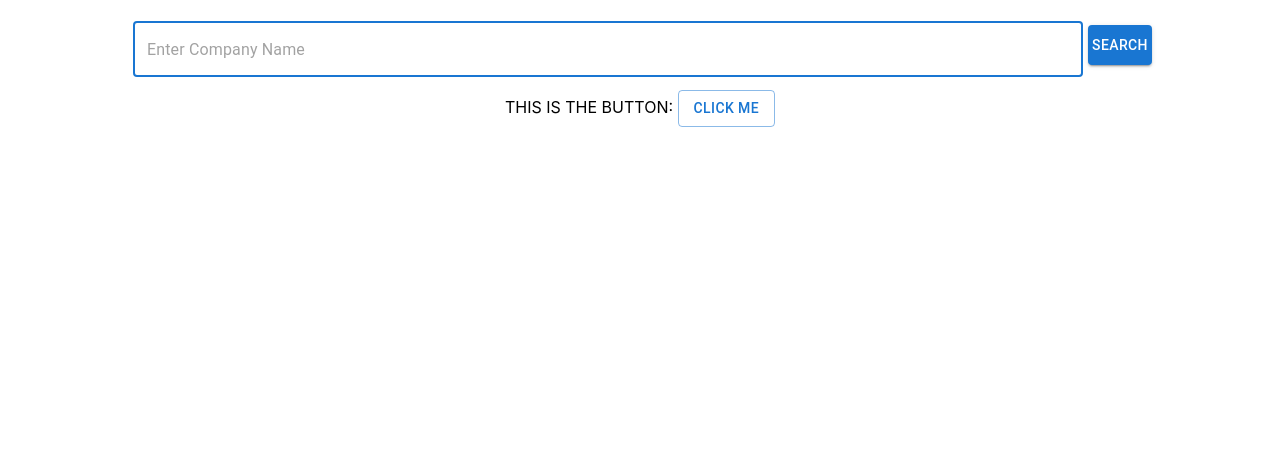
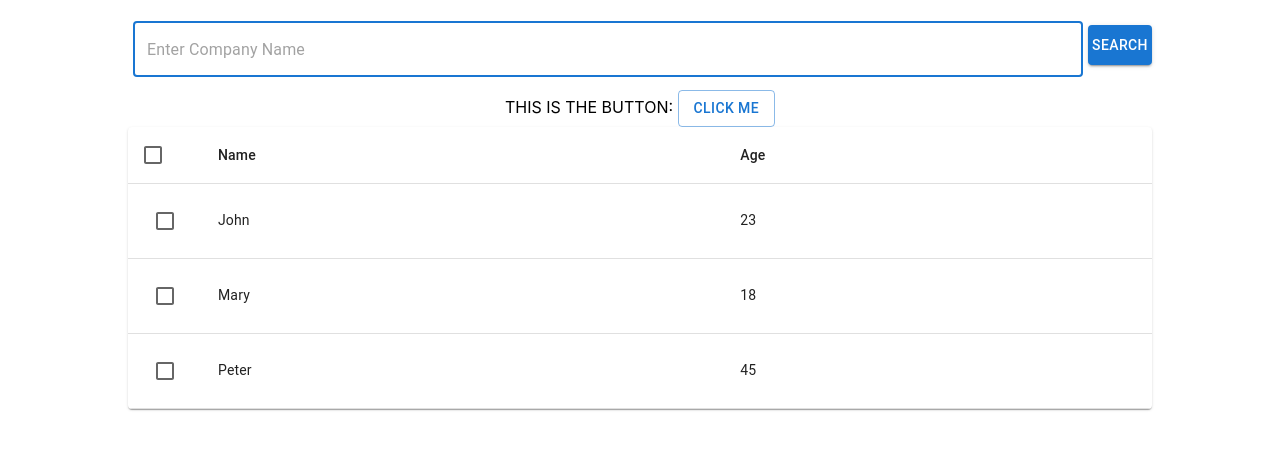
Before and after one commit to titim789/claude_hackathon, a React (Create React App) app in the folder webapp/: page / in a window 1280 px wide. Shown: the top 450 px of the page. Built offline with nearby package versions, Linux system fonts and the light colour scheme.

Commit message:
Added a table and checkboxes within it

```diff
--- a/webapp/src/components/CustomSearchBar.js
+++ b/webapp/src/components/CustomSearchBar.js
@@ -1,6 +1,5 @@
 import * as React from 'react';
 import { useState, useEffect } from 'react';
-import OutlinedInput from '@mui/material/OutlinedInput';
 import Box from '@mui/material/Box';
 import { TextField, Button } from '@mui/material';
 import './CustomSearchBar.css';
@@ -12,6 +11,10 @@ const SearchBar = () => {
     useEffect(()=>{
         console.log(input)
     },[input])
+
+    const handleSearch = (event) => {
+      setInput(event.target.value)
+    }
 
     function handleSubmit(event){
         event.preventDefault();
@@ -28,6 +31,7 @@ const SearchBar = () => {
             id="input"
             name="input"
             placeholder='Enter Company Name'
+            onChange={handleSearch}
             sx={{padding:"5px"}}
             autoFocus
           />
--- /dev/null
+++ b/webapp/src/components/CustomTable.js
@@ -0,0 +1,65 @@
+import {TableContainer, Paper, TableCell, TableHead, Table, TableRow, TableBody, Checkbox}  from '@mui/material';
+import { useState } from 'react';
+
+
+const CustomTable = ({columns, data}) =>{
+
+    const [checked, setChecked] = useState(Array.from({ length: data.length }, () => false));
+    const [checkedData, setCheckedData] = useState([])
+    const [headerChecked, setHeaderChecked] = useState(false)
+
+    const handleCheck = (e, row, index) => {
+        checked[index] = e.target.checked
+        if (e.target.checked) {
+            setCheckedData([...checkedData, row]);
+        } else {
+            setHeaderChecked(false)
+            setCheckedData(checkedData.filter(r => r !== row));
+        }
+    }
+
+    const handleHeaderCheck= (e) => {
+        setHeaderChecked(e.target.checked);
+        setChecked(Array.from({ length: data.length }, () => e.target.checked))
+        console.log(e.target.checked)
+        if (e.target.checked) {
+            setCheckedData(data);
+        } else {
+            setCheckedData([]);
+        }
+    }
+
+    console.log(checked)
+    console.log(checkedData)
+
+    return <TableContainer component={Paper} style={{width: "80vw", margin:"auto"}}>
+            <Table>
+              <TableHead>
+                <TableRow>
+                  <TableCell padding='checkbox'><Checkbox checked={headerChecked} onChange={handleHeaderCheck}/></TableCell>
+                  <TableCell>Name</TableCell>
+                  <TableCell>Age</TableCell>
+                </TableRow>
+              </TableHead>
+              <TableBody>
+                {
+                    data.map((row,index) => (
+                        <TableRow key={row.name}>
+                            <TableCell>
+                            <Checkbox checked={checked[index]} onChange={(e) => handleCheck(e, row, index)} />
+                            </TableCell>
+                            <TableCell>
+                                {row.name}
+                            </TableCell>
+                            <TableCell>
+                                {row.age}
+                            </TableCell>
+                        </TableRow>
+                    ))
+                }
+              </TableBody>
+            </Table>
+          </TableContainer>
+}
+
+export default CustomTable
--- a/webapp/src/components/FrontPage.js
+++ b/webapp/src/components/FrontPage.js
@@ -1,9 +1,16 @@
 import Button from '@mui/material/Button';
 import { useState } from 'react';
 import CustomSearchBar from './CustomSearchBar';
+import CustomTable from './CustomTable';
 
 const FrontPage = ({temp, setTemp}) => {
     const [toggle, setToggle] = useState(false)
+
+    const data = [
+        { name: 'John', age: 23 },
+        { name: 'Mary', age: 18 },
+        { name: 'Peter', age: 45 }
+      ];
 
     function handleClick() {
         setToggle(!toggle)
@@ -21,6 +28,7 @@ const FrontPage = ({temp, setTemp}) => {
             THIS IS THE {temp}
             <Button onClick={handleClick} variant="outlined">
             CLICK ME</Button>
+            <CustomTable columns={["name", "age"]} data={data}/>
         </div>
     )
 }
```
